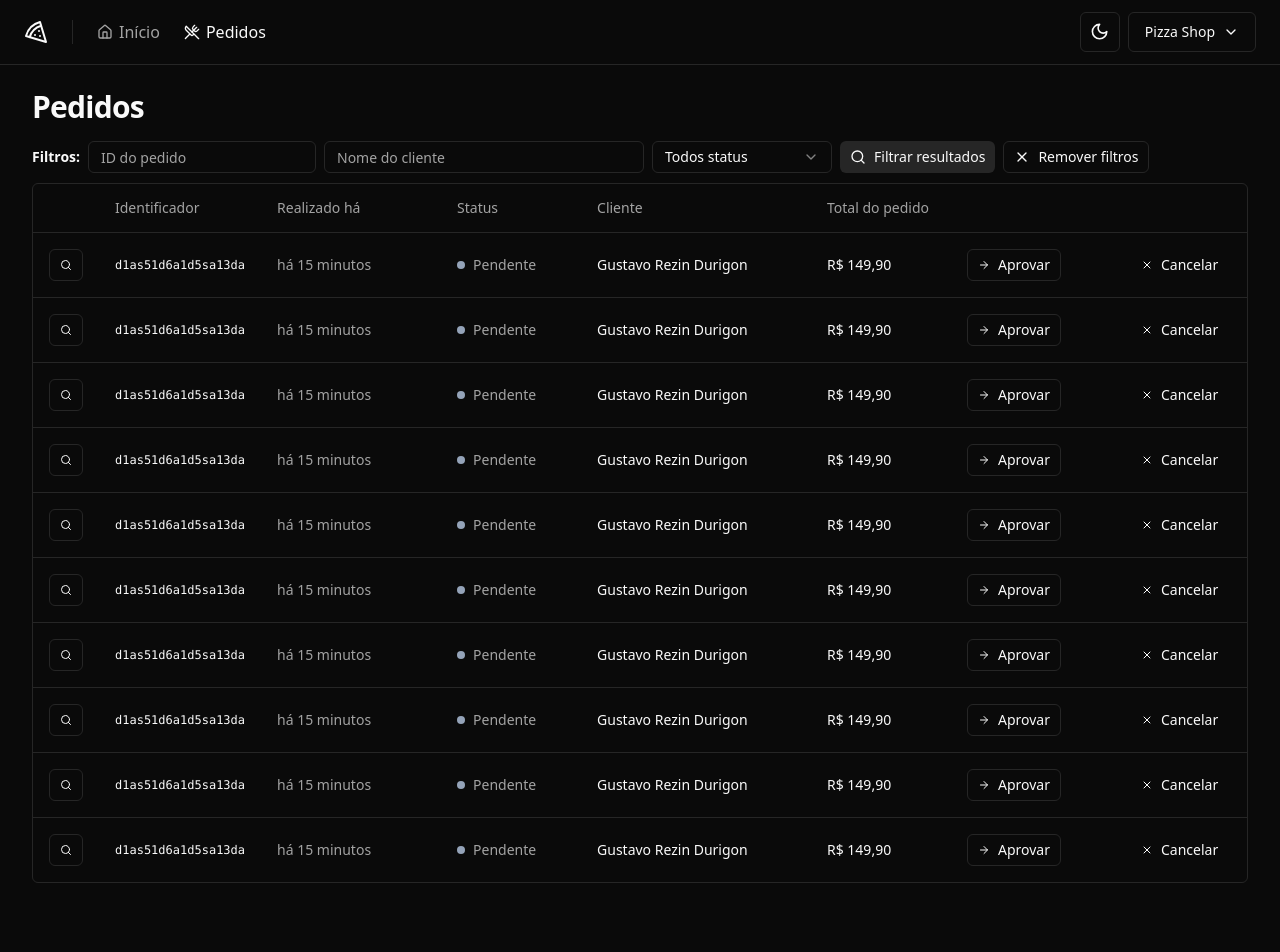
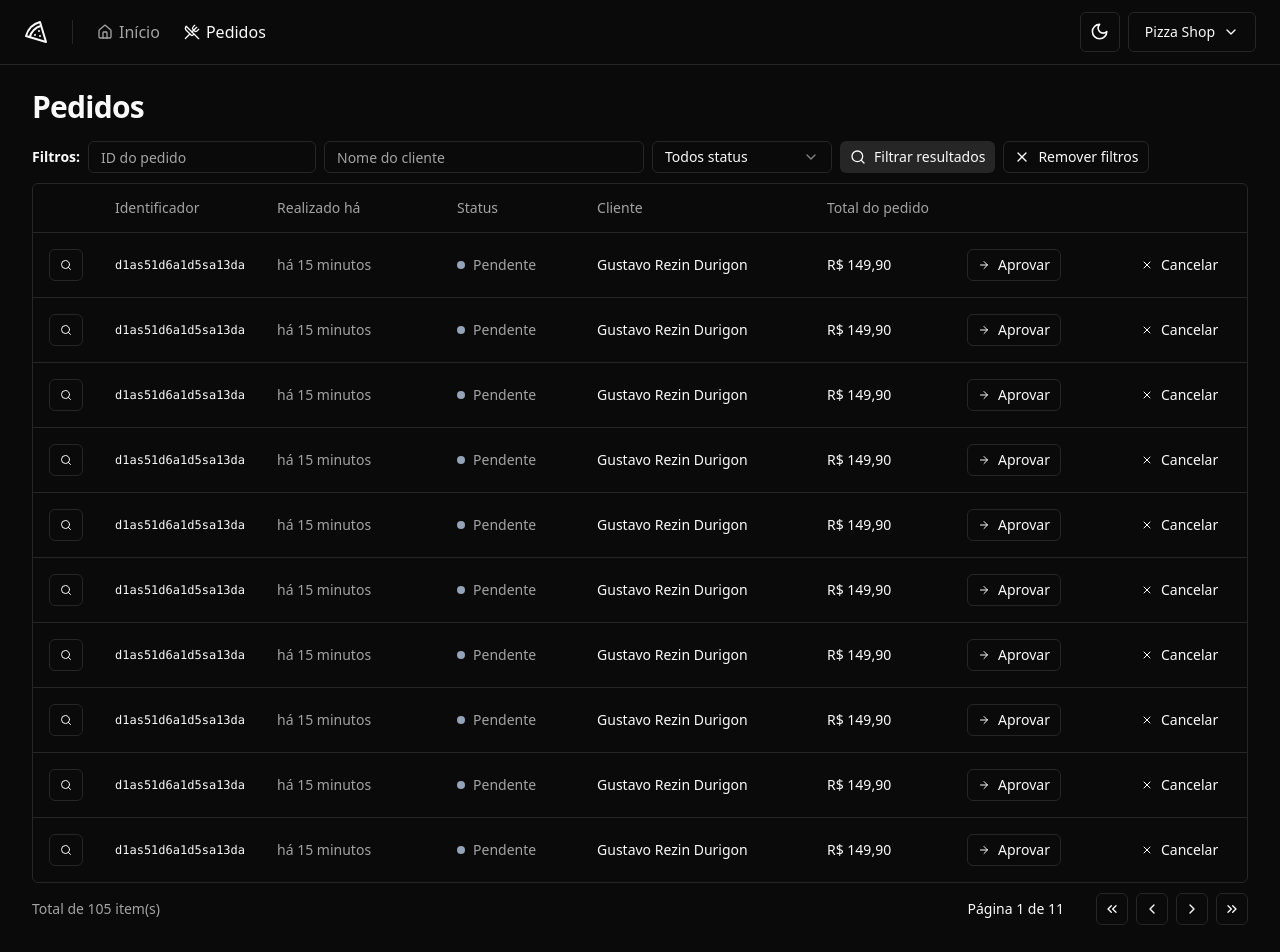
Before and after one commit to gustavorezin/react-pizzashop-ignite, a React (Vite) app: page /orders in a window 1280 px wide. Shown: the top 952 px of the page. Before the commit the page ends 915 px from the top, so only its background shows below. Built offline with nearby package versions, Linux system fonts and the light colour scheme.

Commit message:
componente: paginação

```diff
--- /dev/null
+++ b/src/components/pagination.tsx
@@ -0,0 +1,52 @@
+import {
+  ChevronLeft,
+  ChevronRight,
+  ChevronsLeft,
+  ChevronsRight,
+} from "lucide-react";
+import { Button } from "./ui/button";
+
+interface PaginationProps {
+  pageIndex: number;
+  totalCount: number;
+  perPage: number;
+}
+
+export function Pagination({
+  pageIndex,
+  totalCount,
+  perPage,
+}: PaginationProps) {
+  const pages = Math.ceil(totalCount / perPage) || 1;
+
+  return (
+    <div className="flex items-center justify-between">
+      <span className="text-sm text-muted-foreground">
+        Total de {totalCount} item(s)
+      </span>
+      <div className="flex items-center gap-6 lg:gap-8">
+        <div className="text-sm font-medium">
+          Página {pageIndex + 1} de {pages}
+        </div>
+        <div className="flex items-center gap-2">
+          <Button variant="outline" className="h-8 w-8 p-0">
+            <ChevronsLeft className="h-4 w-4" />
+            <span className="sr-only">Primeira página</span>
+          </Button>
+          <Button variant="outline" className="h-8 w-8 p-0">
+            <ChevronLeft className="h-4 w-4" />
+            <span className="sr-only">Página anterior</span>
+          </Button>
+          <Button variant="outline" className="h-8 w-8 p-0">
+            <ChevronRight className="h-4 w-4" />
+            <span className="sr-only">Próxima página</span>
+          </Button>
+          <Button variant="outline" className="h-8 w-8 p-0">
+            <ChevronsRight className="h-4 w-4" />
+            <span className="sr-only">Última página</span>
+          </Button>
+        </div>
+      </div>
+    </div>
+  );
+}
--- a/src/pages/app/orders/orders.tsx
+++ b/src/pages/app/orders/orders.tsx
@@ -8,6 +8,7 @@
 import { Helmet } from "react-helmet-async";
 import { OrderTableFilters } from "./order-table-filters";
 import { OrderTableRow } from "./order-table-row";
+import { Pagination } from "@/components/pagination";
 
 export function Orders() {
   return (
@@ -15,7 +16,6 @@
       <Helmet title="Pedidos" />
       <div className="flex flex-col gap-4">
         <h1 className="text-3xl font-bold tracking-tight">Pedidos</h1>
-      </div>
         <div className="space-y-2.5">
           <OrderTableFilters />
 
@@ -40,6 +40,8 @@
               </TableBody>
             </Table>
           </div>
+          <Pagination pageIndex={0} totalCount={105} perPage={10} />
+        </div>
       </div>
     </>
   );
```
Lines whose indentation alone changed are shown as unchanged.
